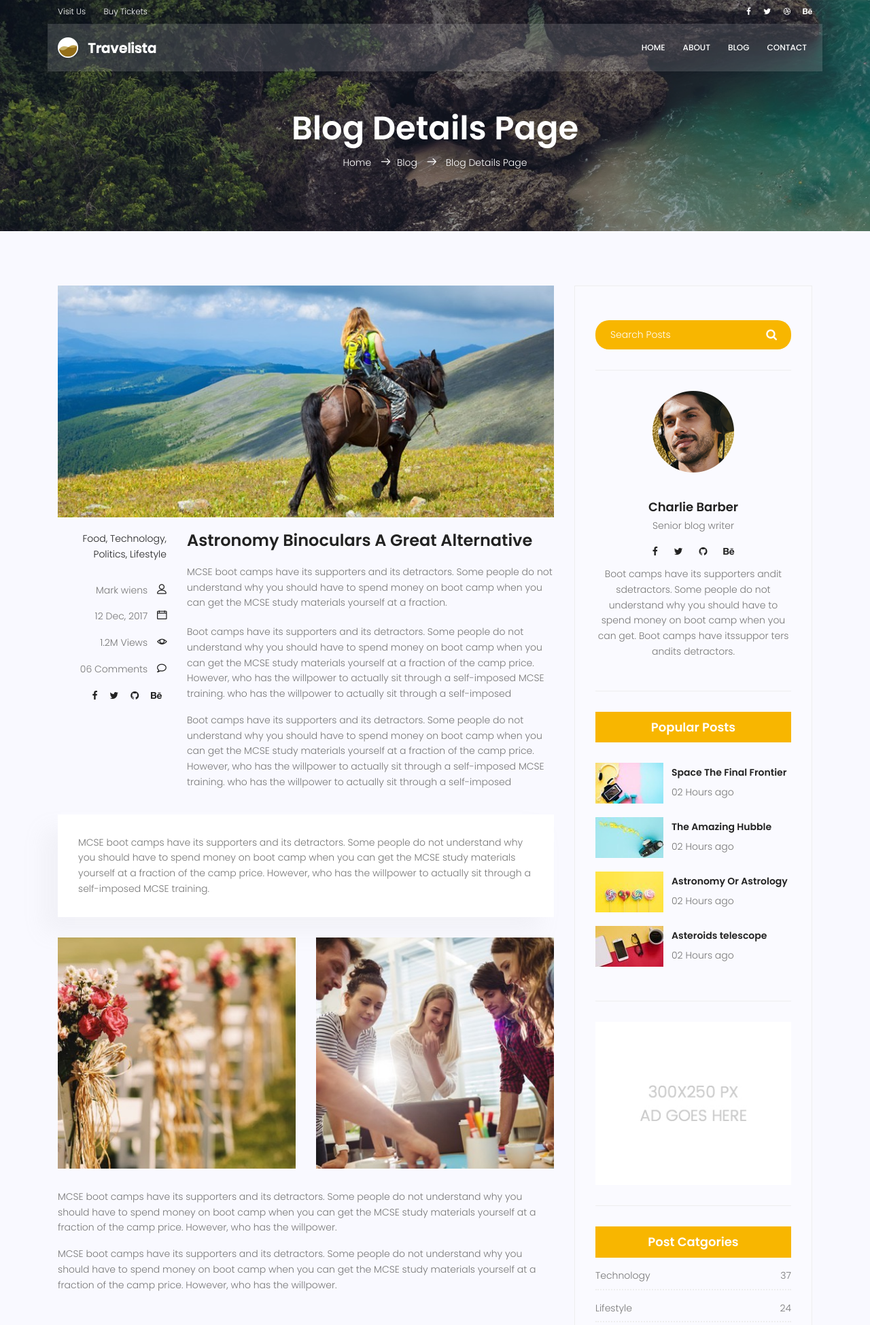
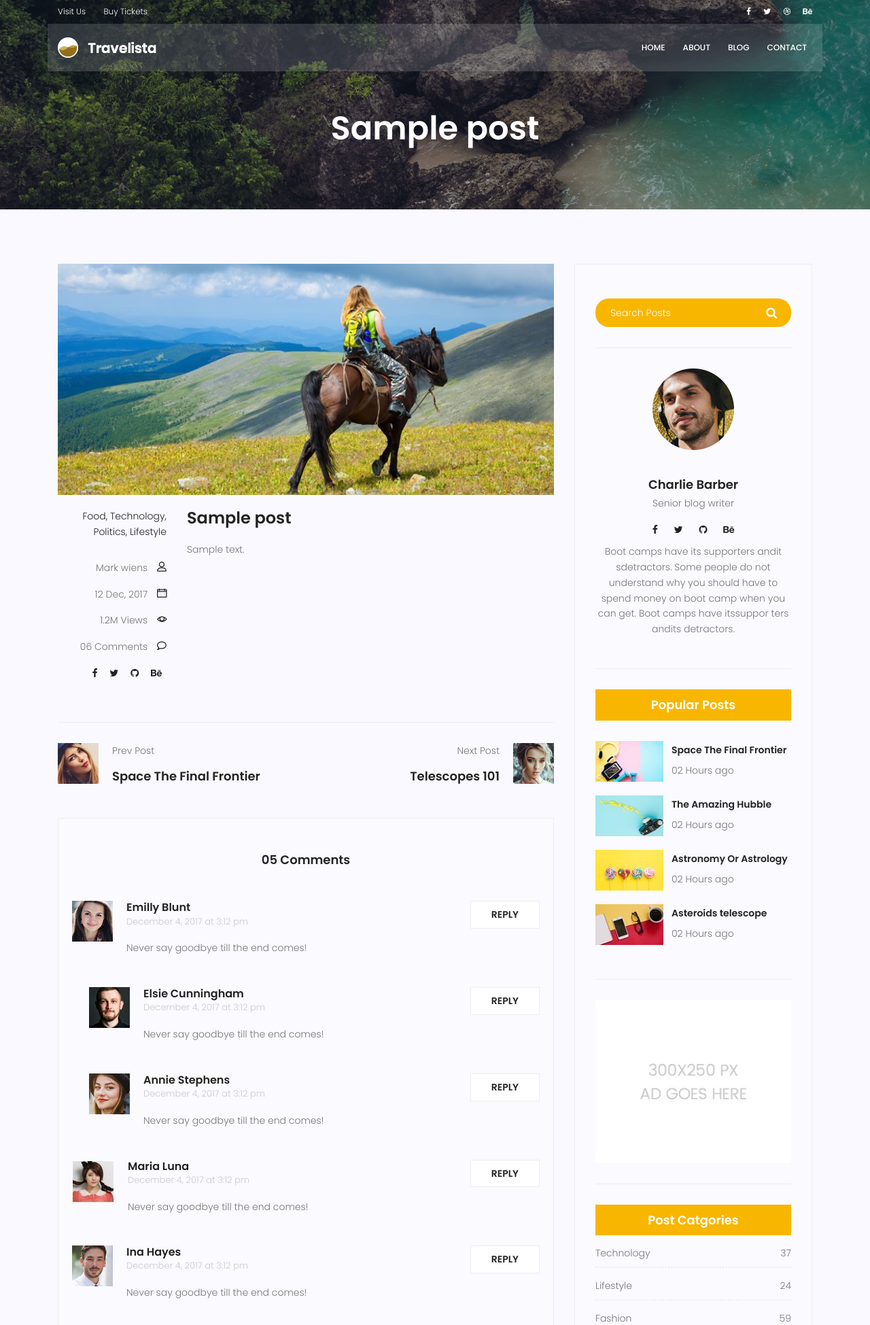
Before and after one commit to Moh-Ent/my_site, a Django app: template templates/blog/blog-single.html in a window 1280 px wide. Shown: the top 1949 px of the page at 68% size. Run offline with Django 5.2, Linux system fonts and the light colour scheme; the template is opened without the code that fills it: values that come from a table or form of the project are taken from there, others are empty; tables that the repository leaves empty hold one stand-in row (values such as "Sample post"); some libraries are stand-ins or nearby versions.

Commit message:
dynamic urling
connecting urls for every post

```diff
--- a/blog/urls.py
+++ b/blog/urls.py
@@ -5,5 +5,5 @@ app_name = 'blog'
 
 urlpatterns = [
     path('', bloghomepage, name = 'blogindexURL'),
-    path('single/', blogdetailpage, name = 'blogdetailURL'),
+    path('<int:pid>', blogdetailpage, name = 'blogdetailURL'),
 ]
--- a/blog/views.py
+++ b/blog/views.py
@@ -7,5 +7,7 @@ def bloghomepage(request):
     context = {'posts' : posts}
     return render(request, 'blog/blog-home.html', context)
 
-def blogdetailpage(request):
-    return render(request, 'blog/blog-single.html')
+def blogdetailpage(request, pid):
+    post = Post.objects.get(id=pid)
+    context = {'post':post}
+    return render(request, 'blog/blog-single.html', context)
--- a/templates/blog/blog-single.html
+++ b/templates/blog/blog-single.html
@@ -9,11 +9,8 @@
 		<div class="row d-flex align-items-center justify-content-center">
 			<div class="about-content col-lg-12">
 				<h1 class="text-white">
-					Blog Details Page
+					{{post.title}}
 				</h1>
-				<p class="text-white link-nav"><a href="{% url 'base:indexURL' %}">Home </a> <span
-						class="lnr lnr-arrow-right"></span><a href="{% url 'blog:blogindexURL' %}">Blog </a> <span
-						class="lnr lnr-arrow-right"></span> <a href="{% url 'blog:blogdetailURL' %}"> Blog Details Page</a></p>
 			</div>
 		</div>
 	</div>
@@ -56,54 +53,10 @@
 						</div>
 					</div>
 					<div class="col-lg-9 col-md-9">
-						<h3 class="mt-20 mb-20">Astronomy Binoculars A Great Alternative</h3>
+						<h3 class="mt-20 mb-20">{{post.title}}</h3>
 						<p class="excert">
-							MCSE boot camps have its supporters and its detractors. Some people do not understand why
-							you should have to spend money on boot camp when you can get the MCSE study materials
-							yourself at a fraction.
+							{{post.content}}
 						</p>
-						<p>
-							Boot camps have its supporters and its detractors. Some people do not understand why you
-							should have to spend money on boot camp when you can get the MCSE study materials yourself
-							at a fraction of the camp price. However, who has the willpower to actually sit through a
-							self-imposed MCSE training. who has the willpower to actually sit through a self-imposed
-						</p>
-						<p>
-							Boot camps have its supporters and its detractors. Some people do not understand why you
-							should have to spend money on boot camp when you can get the MCSE study materials yourself
-							at a fraction of the camp price. However, who has the willpower to actually sit through a
-							self-imposed MCSE training. who has the willpower to actually sit through a self-imposed
-						</p>
-					</div>
-					<div class="col-lg-12">
-						<div class="quotes">
-							MCSE boot camps have its supporters and its detractors. Some people do not understand why
-							you should have to spend money on boot camp when you can get the MCSE study materials
-							yourself at a fraction of the camp price. However, who has the willpower to actually sit
-							through a self-imposed MCSE training.
-						</div>
-						<div class="row mt-30 mb-30">
-							<div class="col-6">
-								<img class="img-fluid" src="{% static 'img/blog/post-img1.jpg' %}" alt="">
-							</div>
-							<div class="col-6">
-								<img class="img-fluid" src="{% static 'img/blog/post-img2.jpg' %}" alt="">
-							</div>
-							<div class="col-lg-12 mt-30">
-								<p>
-									MCSE boot camps have its supporters and its detractors. Some people do not
-									understand why you should have to spend money on boot camp when you can get the MCSE
-									study materials yourself at a fraction of the camp price. However, who has the
-									willpower.
-								</p>
-								<p>
-									MCSE boot camps have its supporters and its detractors. Some people do not
-									understand why you should have to spend money on boot camp when you can get the MCSE
-									study materials yourself at a fraction of the camp price. However, who has the
-									willpower.
-								</p>
-							</div>
-						</div>
 					</div>
 				</div>
 				<div class="navigation-area">
@@ -301,7 +254,7 @@
 									<img class="img-fluid" src="{% static 'img/blog/pp1.jpg' %}" alt="">
 								</div>
 								<div class="details">
-									<a href="{% url 'blog:blogdetailURL' %}">
+									<a href="#">
 										<h6>Space The Final Frontier</h6>
 									</a>
 									<p>02 Hours ago</p>
@@ -312,7 +265,7 @@
 									<img class="img-fluid" src="{% static 'img/blog/pp2.jpg' %}" alt="">
 								</div>
 								<div class="details">
-									<a href="{% url 'blog:blogdetailURL' %}">
+									<a href="#">
 										<h6>The Amazing Hubble</h6>
 									</a>
 									<p>02 Hours ago</p>
@@ -323,7 +276,7 @@
 									<img class="img-fluid" src="{% static 'img/blog/pp3.jpg' %}" alt="">
 								</div>
 								<div class="details">
-									<a href="{% url 'blog:blogdetailURL' %}">
+									<a href="#">
 										<h6>Astronomy Or Astrology</h6>
 									</a>
 									<p>02 Hours ago</p>
@@ -334,7 +287,7 @@
 									<img class="img-fluid" src="{% static 'img/blog/pp4.jpg' %}" alt="">
 								</div>
 								<div class="details">
-									<a href="{% url 'blog:blogdetailURL' %}">
+									<a href="#">
 										<h6>Asteroids telescope</h6>
 									</a>
 									<p>02 Hours ago</p>
```
Also changed, not shown: templates/blog/blog-home.html (+6 -6 lines).
